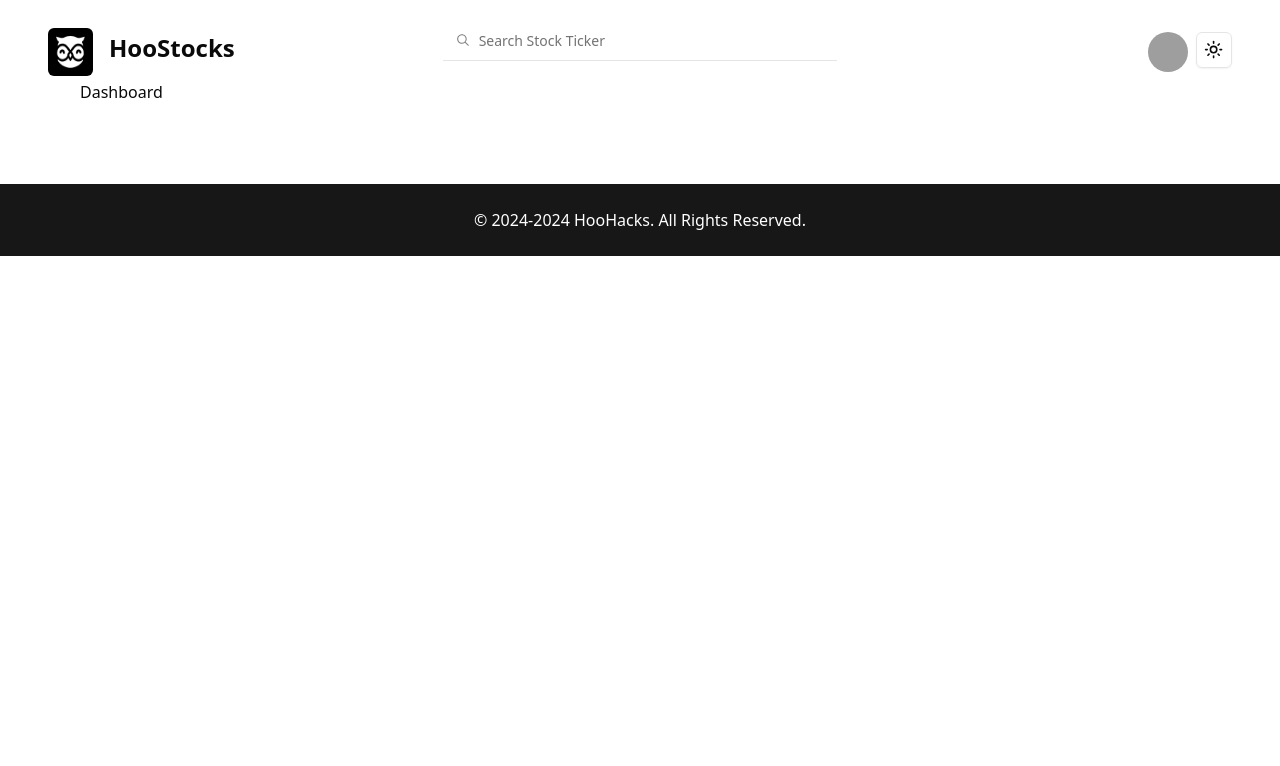
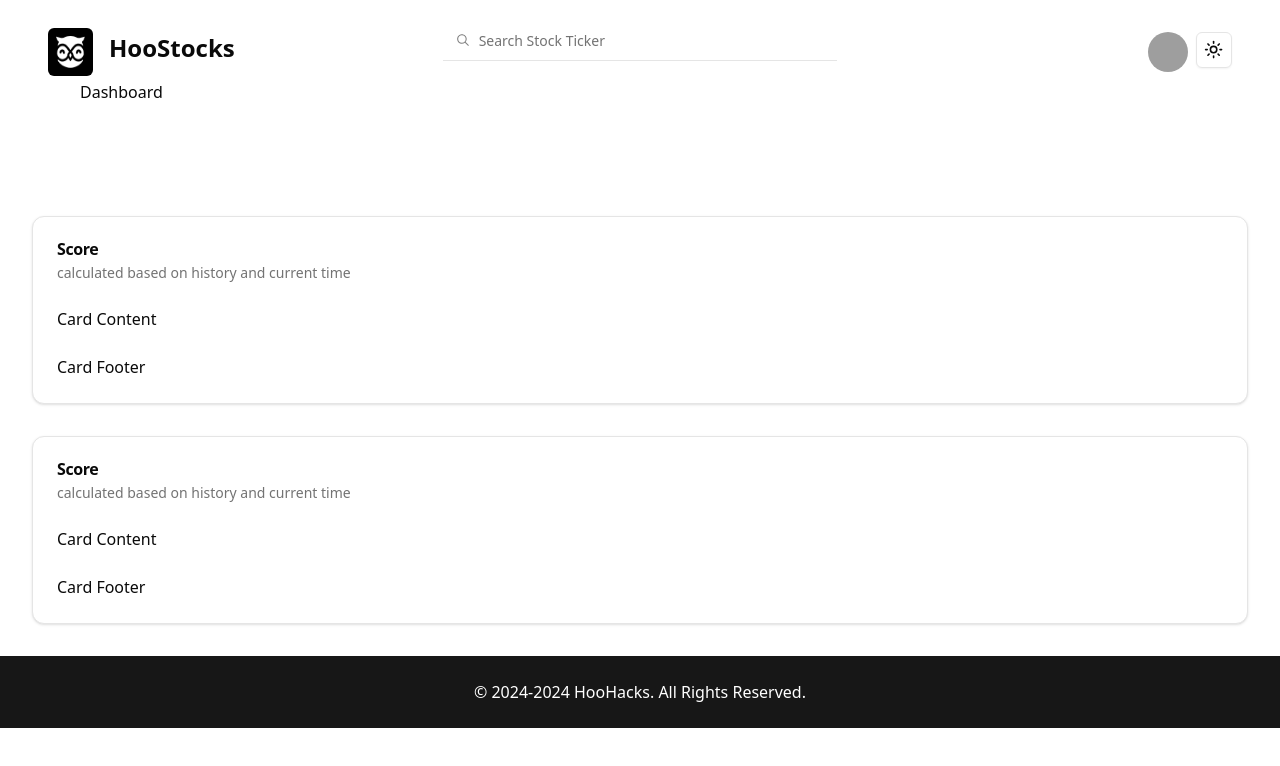
Before and after one commit to yatinmanuel/HooStocks, a Next.js app in the folder hoohacks-frontend/: page /dashboard in a window 1280 px wide. Shown: the top 766 px of the page. Built offline with nearby package versions, Linux system fonts and the light colour scheme; grey boxes are pictures that could not be loaded.

Commit message:
idk what this is

```diff
--- a/hoohacks-frontend/app/dashboard/page.tsx
+++ b/hoohacks-frontend/app/dashboard/page.tsx
@@ -1,4 +1,13 @@
 import NavUser from "@/components/nav-user";
+import {
+    Card,
+    CardContent,
+    CardDescription,
+    CardFooter,
+    CardHeader,
+    CardTitle,
+  } from "@/components/ui/card"
+
 
 export default function Dashboard() {
     return (
@@ -7,6 +16,39 @@ export default function Dashboard() {
             <main>
                 <div>
                     <h1 className="p-20">Dashboard</h1>
+
+
+                </div>
+                <div className="p-[2rem]">
+                <div>
+                <Card>
+                        <CardHeader>
+                            <CardTitle>Score</CardTitle>
+                            <CardDescription>calculated based on history and current time</CardDescription>
+                        </CardHeader>
+                        <CardContent>
+                            <p>Card Content</p>
+                        </CardContent>
+                        <CardFooter>
+                            <p>Card Footer</p>
+                        </CardFooter>
+                 </Card>
+                 </div>
+                 <div className="pt-[2rem]">
+                 <Card >
+                        <CardHeader>
+                            <CardTitle>Score</CardTitle>
+                            <CardDescription>calculated based on history and current time</CardDescription>
+                        </CardHeader>
+                        <CardContent>
+                            <p>Card Content</p>
+                        </CardContent>
+                        <CardFooter>
+                            <p>Card Footer</p>
+                        </CardFooter>
+                 </Card>
+                 </div>
+
                 </div>
             </main>
         </>
--- a/hoohacks-frontend/app/page.tsx
+++ b/hoohacks-frontend/app/page.tsx
@@ -46,8 +46,8 @@ export default function Home() {
                         </Card>
                         <Card>
                             <CardHeader>
-                                <CardTitle>Card Title</CardTitle>
-                                <CardDescription>Card Description</CardDescription>
+                                <CardTitle>Unlimited API Calls</CardTitle>
+                                <CardDescription>zero-interruption</CardDescription>
                             </CardHeader>
                             <CardContent>
                                 Ipsum dolor sit amet, consectetur adipiscing elit. Integer nec odio. Praesent libero. Sed cursus ante dapibus diam. Sed nisi.
--- a/hoohacks-frontend/components/nav-user.tsx
+++ b/hoohacks-frontend/components/nav-user.tsx
@@ -61,8 +61,8 @@ export default function NavigationBar() {
 
 
     return (
-        <nav className={(isSolid ? "shadow-gray-800 bg-neutral-200 dark:bg-neutral-900 bg-opacity-20 " : "") + "px-12 transition-all duration-300 fixed top-0 z-20 pt-2 pb-3 w-full overflow-hidden"}>
-            <div className="grid mt-3 mb-1 grid-cols-2 lg:grid-cols-3 w-full">
+        <nav className={(isSolid ? "shadow-gray-800 bg-neutral-200 dark:bg-neutral-900 bg-opacity-20 " : "") + "px-12 transition-all duration-300 fixed top-0 z-20 pt-2 pb-3 w-full "}>
+            <div className="grid mt-3 mb-1 grid-cols-2 lg:grid-cols-3">
                 <div className="inline-flex my-2">
                     <Link href="/" className="inline-flex">
                         <Image src="/hoohacks-owl-logo.png" alt="HooHacks" width={45} height={40} className="mr-2 bg-black dark:bg-transparent px-2 py-2 rounded-md" />
```
